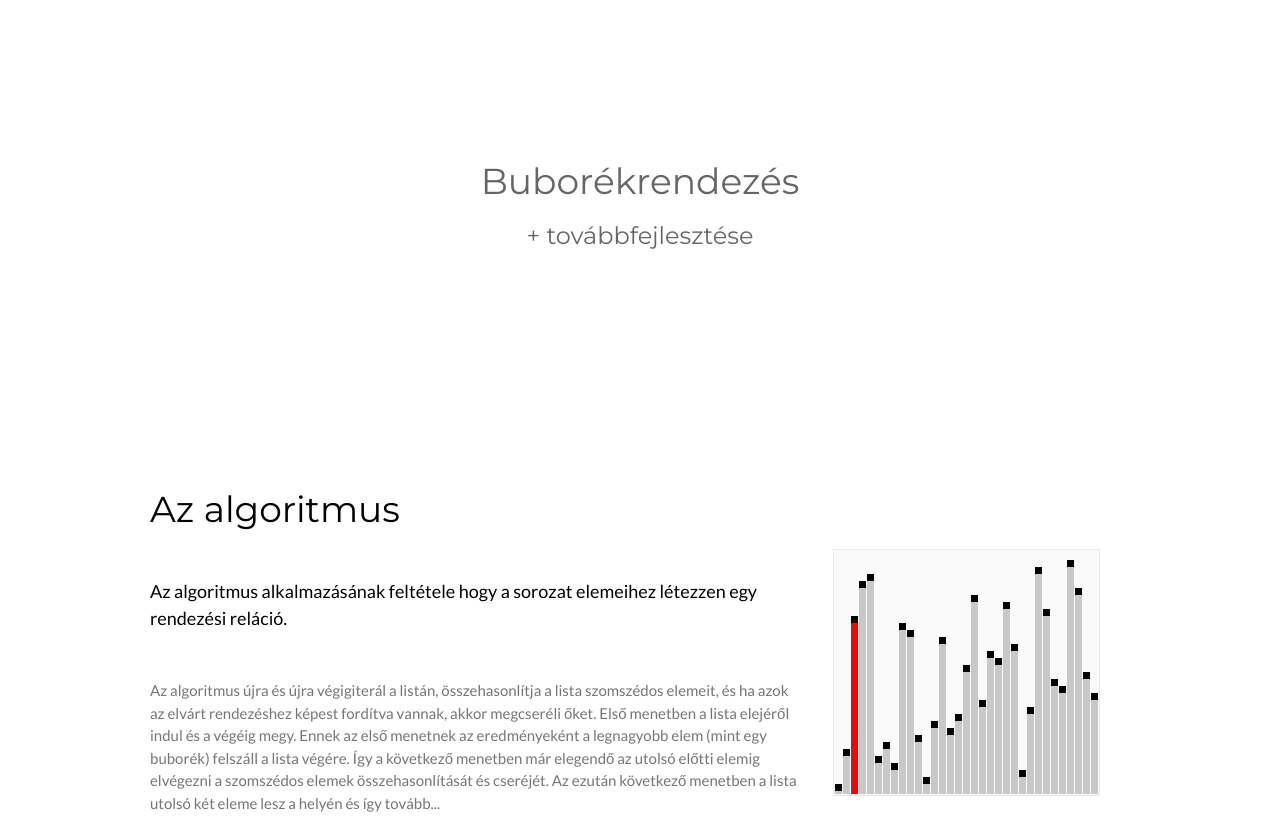
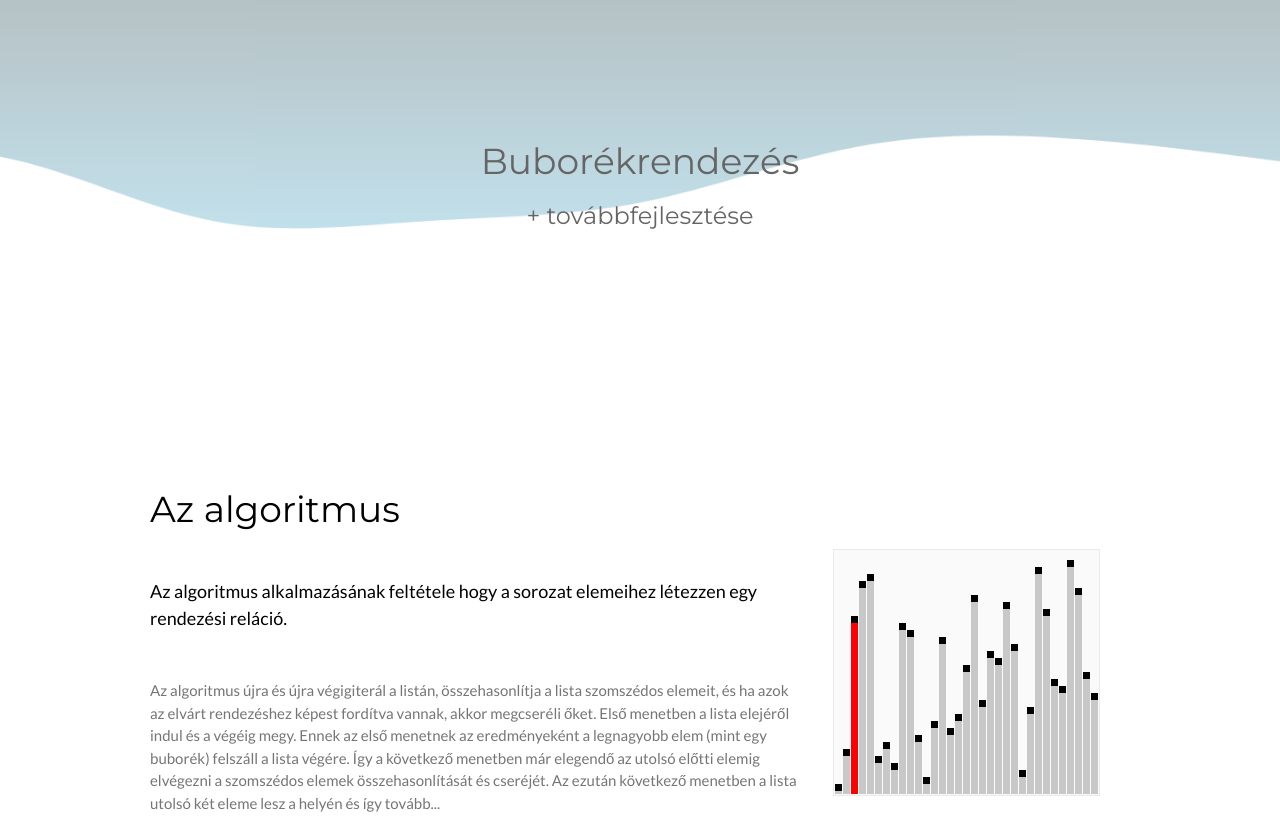
Before and after one commit to mskvszkyt/buborekrendezes, a plain HTML site: page index.html in a window 1280 px wide. Shown: the top 832 px of the page. Drawn offline with nearby package versions, Linux system fonts and the light colour scheme.

Commit message:
Vegleges

```diff
--- a/index.html
+++ b/index.html
@@ -1,4 +1,3 @@
-
 <html lang="en">
     <head>
     <title>Buborékrendezés</title>
@@ -14,14 +13,12 @@
 
 
 
-
-    <header class="w3-panel w3-center w3-opacity" style="padding:128px 16px">
+    <header class="w3-panel w3-center w3-opacity" style="padding:128px 16px; position: relative; top: -20px;">
 
       <h1>Buborékrendezés</h1>
       <h1 class="w3-xlarge">+ továbbfejlesztése</h1>
 
     </header>
-    </div>
 
     <div class="w3-row-padding w3-padding-64 w3-container">
       <div class="w3-content">
@@ -32,7 +29,7 @@
         </div>
 
         <div class="w3-third w3-center">
-          <img src="Buborekrendezes.gif" alt="Buborekrendezes" id="bubi" >
+          <img src="kepek/Buborekrendezes.gif" alt="Buborekrendezes" id="bubi" >
         </div>
       </div>
     </div>
@@ -40,7 +37,7 @@
     <div class="w3-row-padding w3-light-grey w3-padding-64 w3-container">
       <div class="w3-content">
         <div class="w3-third w3-center">
-          <img src="Tovabbfejlesztes.png"id="tovabb">
+          <img src="kepek/Tovabbfejlesztes.png"id="tovabb">
         </div>
 
         <div class="w3-twothird">
--- a/style.css
+++ b/style.css
@@ -11,3 +11,8 @@ img{
 .szoveg{
     margin-left: 27%;
 }
+header{
+    background-image: url(kepek/hullam1.png);
+    background-size: cover;
+    background-repeat: no-repeat;
+}
```
Also changed, not shown: kepek/Buborekrendezes.gif (added), kepek/Tovabbfejlesztes.png (added), kepek/hullam1.png (added).
